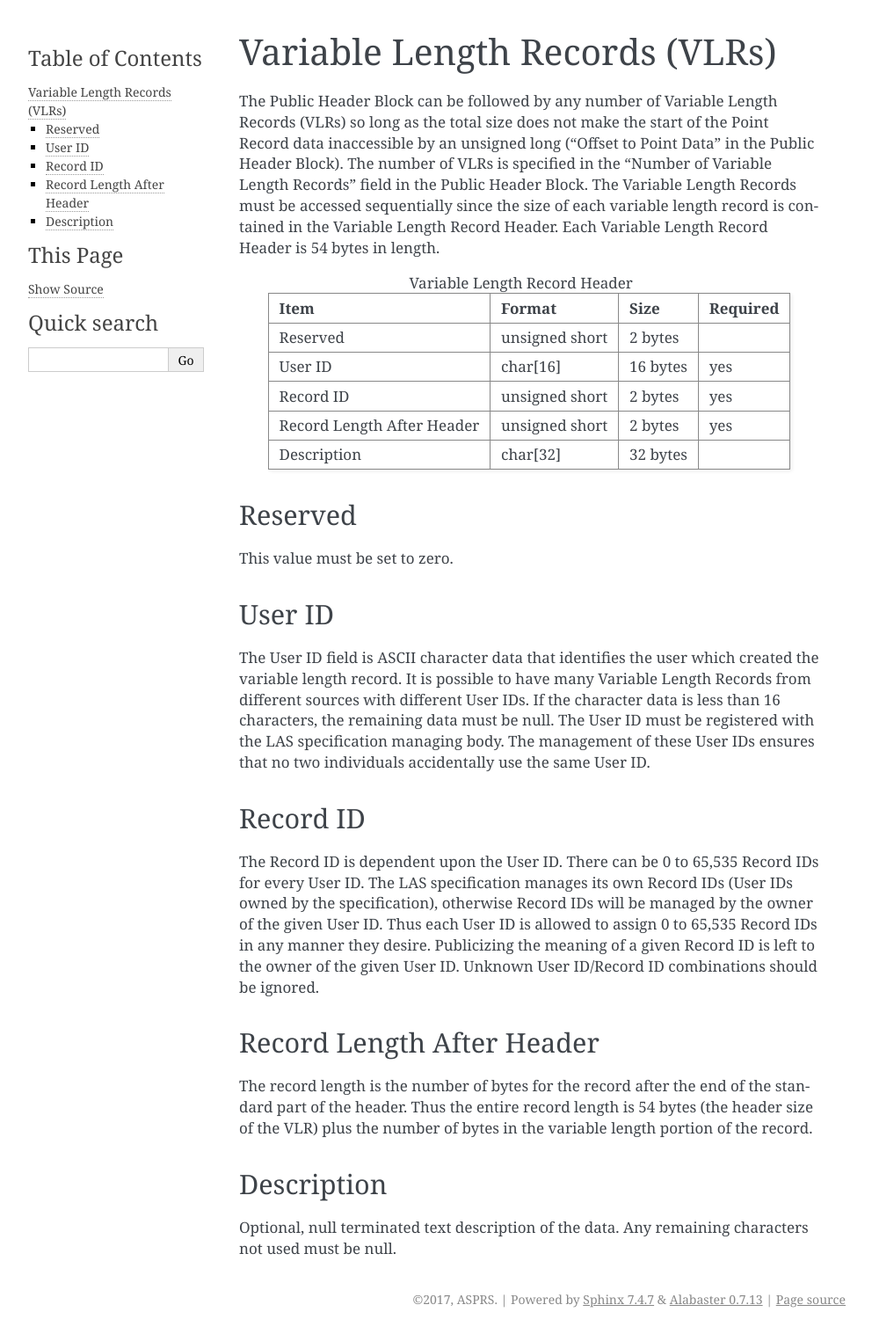
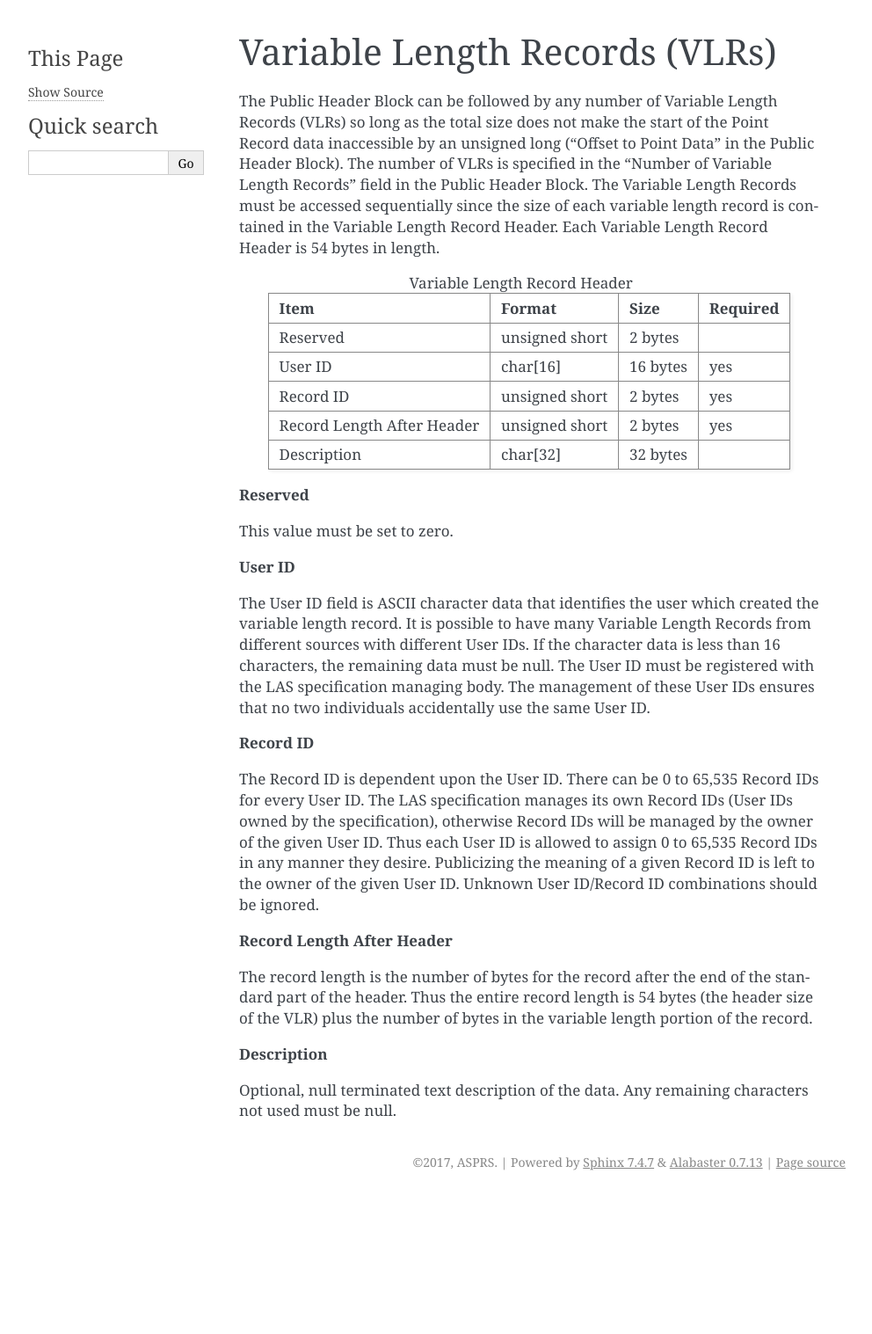
Before and after one commit to ASPRSorg/LAS, a Sphinx documentation site: the page built from source/02.05_vlr.txt, in a window 1280 px wide. Shown: the whole page at 88% size, without its empty margins (148-1140 px from the left). Built offline with Sphinx 7.4.7, drawn with Linux system fonts in a browser that asks for light colours; after the commit the page ends 1361 px from its top, so only the background shows below that.

Commit message:
Converted VLR attributes from headings to bold text.

```diff
--- a/source/02.05_vlr.txt
+++ b/source/02.05_vlr.txt
@@ -29,13 +29,11 @@ Record Header is 54 bytes in length.
     | Description                      | char[32]                | 32 bytes  |          |
     +----------------------------------+-------------------------+-----------+----------+
 
-Reserved
-~~~~~~~~~~~~~~~~~~~~~~~~~~~~~~~~~~~~~~~~~~~~~~~~~~~~~~~~~~~~~~~~~~~~~~~~~~~~~~~~
+**Reserved**
 
 This value must be set to zero.
 
-User ID
-~~~~~~~~~~~~~~~~~~~~~~~~~~~~~~~~~~~~~~~~~~~~~~~~~~~~~~~~~~~~~~~~~~~~~~~~~~~~~~~~
+**User ID**
 
 The User ID field is ASCII character data that identifies the user which
 created the variable length record. It is possible to have many Variable Length
@@ -44,8 +42,7 @@ is less than 16 characters, the remaining data must be null. The User ID must
 be registered with the LAS specification managing body. The management of these
 User IDs ensures that no two individuals accidentally use the same User ID.
 
-Record ID
-~~~~~~~~~~~~~~~~~~~~~~~~~~~~~~~~~~~~~~~~~~~~~~~~~~~~~~~~~~~~~~~~~~~~~~~~~~~~~~~~
+**Record ID**
 
 The Record ID is dependent upon the User ID. There can be 0 to 65,535 Record
 IDs for every User ID. The LAS specification manages its own Record IDs (User
@@ -55,16 +52,14 @@ Record IDs in any manner they desire. Publicizing the meaning of a given Record
 ID is left to the owner of the given User ID. Unknown User ID/Record ID
 combinations should be ignored.
 
-Record Length After Header
-~~~~~~~~~~~~~~~~~~~~~~~~~~~~~~~~~~~~~~~~~~~~~~~~~~~~~~~~~~~~~~~~~~~~~~~~~~~~~~~~
+**Record Length After Header**
 
 The record length is the number of bytes for the record after the end of the
 standard part of the header. Thus the entire record length is 54 bytes (the
 header size of the VLR) plus the number of bytes in the variable length portion
 of the record.
 
-Description
-~~~~~~~~~~~~~~~~~~~~~~~~~~~~~~~~~~~~~~~~~~~~~~~~~~~~~~~~~~~~~~~~~~~~~~~~~~~~~~~~
+**Description**
 
 Optional, null terminated text description of the data. Any remaining
 characters not used must be null.
```
